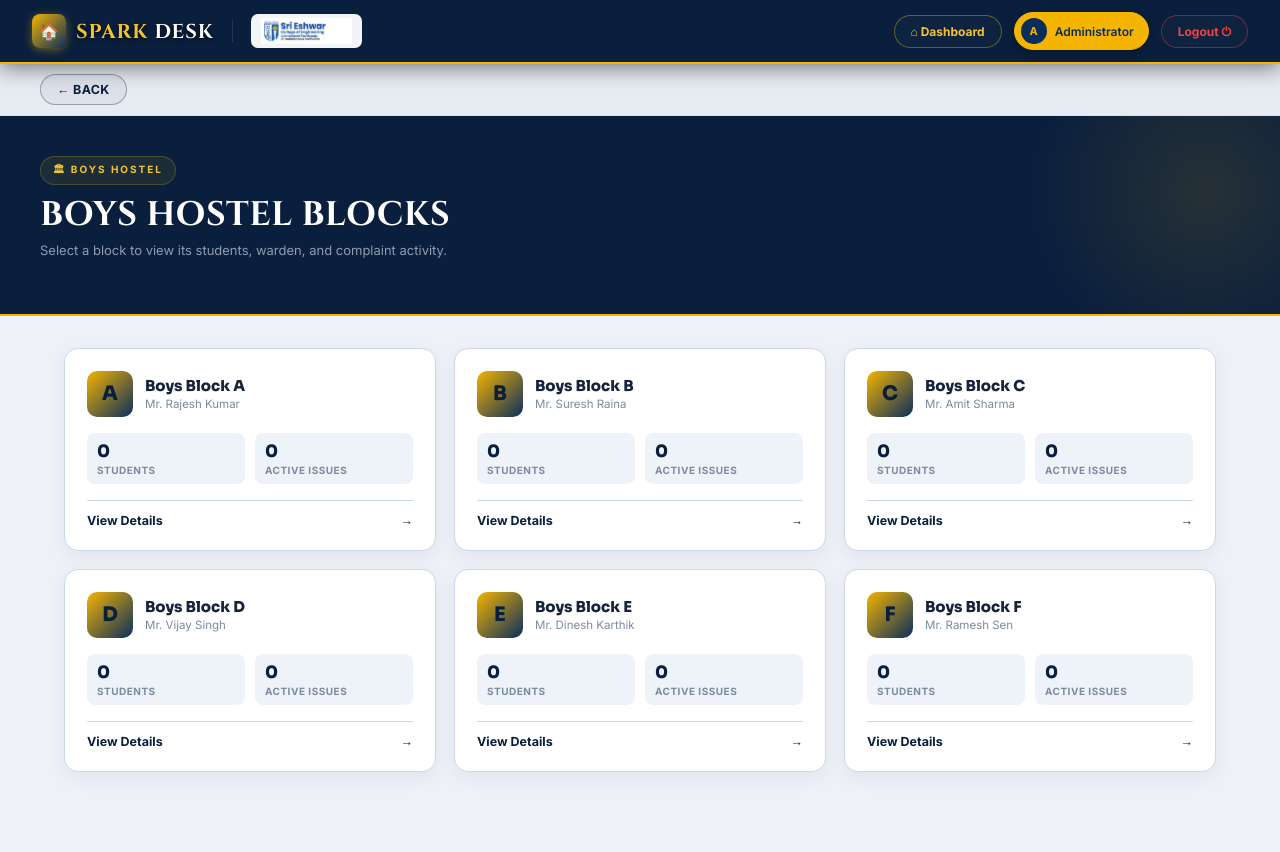
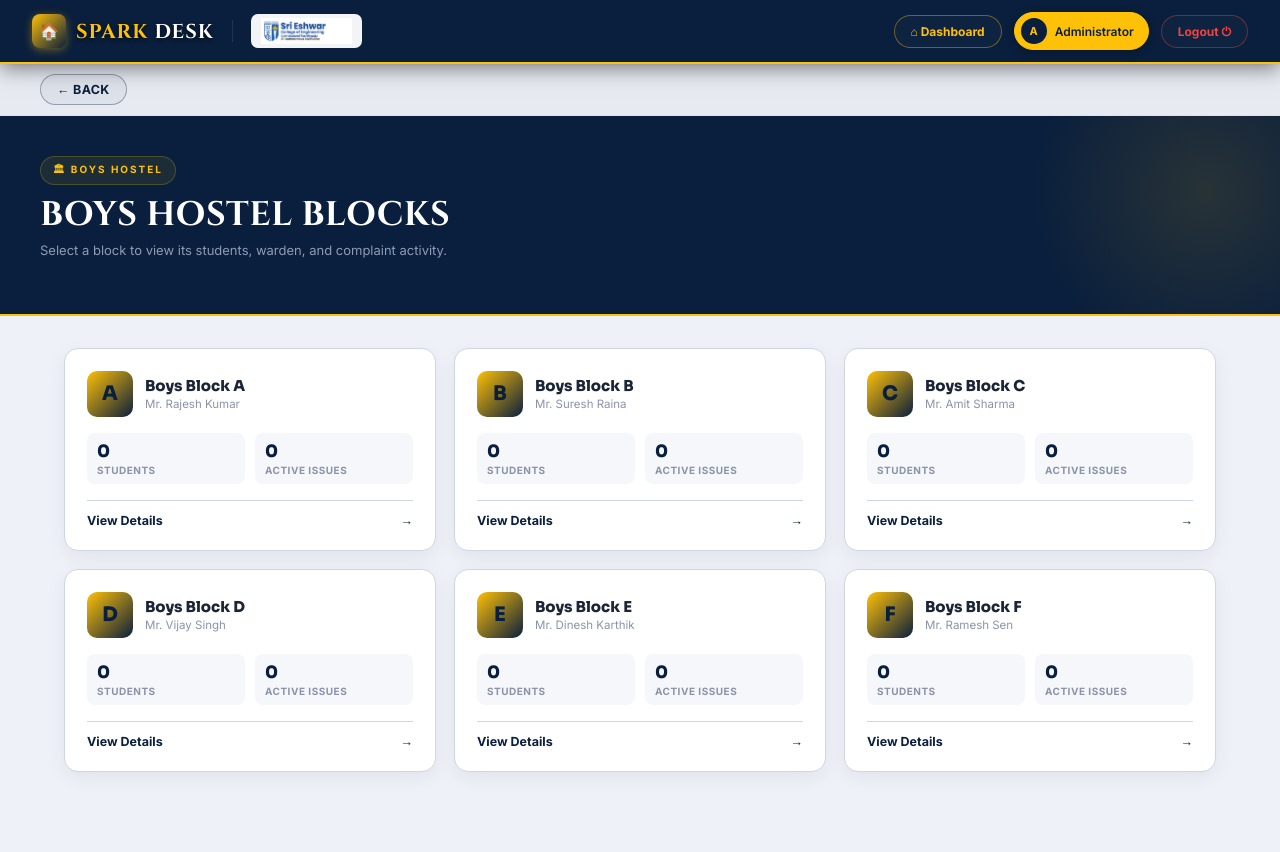
Before and after one commit to Ragul-20/spark_desk, a Flask app: page /boys in a window 1280 px wide. Run offline with Flask 3, Linux system fonts and the light colour scheme; the visitor is signed in with stand-in values (Sample User, id 1); data comes from the database, SQL or seed files in the repository; data that the repository does not hold is empty.

Commit message:
Update color variables and styles in hostel_blocks_list.html

```diff
--- a/templates/hostel_blocks_list.html
+++ b/templates/hostel_blocks_list.html
@@ -7,16 +7,21 @@
   <style>
     *, *::before, *::after { margin: 0; padding: 0; box-sizing: border-box; }
     :root {
-      --bg:      #eef2f8;
+      --bg:      #eef1f7;
       --surface: #0A1F3D;
       --card:    #ffffff;
-      --card2:   #eef3fa;
-      --border:  #c9d8ec;
+      --card2:   #f5f7fb;
+      --border:  #cdd6e6;
       --blue:    #0A1F3D;
-      --gold:    #F4B400;
-      --text:    #16233A;
-      --muted:   #0A1F3D;
-      --dim:     #7c8aa0;
+      --gold:    #ffc107;
+      --green:   #166534;
+      --orange:  #92400e;
+      --red:     #991b1b;
+      --sky:     #0A1F3D;
+      --purple:  #6b21a8;
+      --text:    #1c2536;
+      --muted:   #5b6478;
+      --dim:     #8a93a8;
     }
     html, body { width: 100%; overflow-x: hidden; }
     body { font-family: 'Inter', sans-serif; background: var(--bg); color: var(--text); min-height: 100vh; }
@@ -25,32 +30,32 @@
     .navbar { position: sticky; top: 0; z-index: 300; background: var(--surface); border-bottom: 2px solid var(--gold); display: flex; align-items: center; justify-content: space-between; padding: 0 32px; height: 64px; width: 100%; box-shadow: 0 4px 20px rgba(0,0,0,0.5); }
     .nb-left { display: flex; align-items: center; gap: 18px; flex-shrink: 0; }
     .nb-brand { display: flex; align-items: center; gap: 10px; text-decoration: none; flex-shrink: 0; }
-    .nb-icon  { width: 34px; height: 34px; background: linear-gradient(135deg, var(--gold), #0A2E5C); border-radius: 8px; display: flex; align-items: center; justify-content: center; font-size: 16px; flex-shrink: 0; box-shadow: 0 2px 8px rgba(244,180,0,0.4); }
-    .nb-name  { font-family: 'Cinzel', serif; font-size: 20px; font-weight: 700; color: #F4C430; text-transform: uppercase; letter-spacing: 1px; text-shadow: 0 2px 4px rgba(0,0,0,0.8); white-space: nowrap; }
+    .nb-icon  { width: 34px; height: 34px; background: linear-gradient(135deg, var(--gold), #0A1F3D); border-radius: 8px; display: flex; align-items: center; justify-content: center; font-size: 16px; flex-shrink: 0; box-shadow: 0 2px 8px rgba(255, 193, 7,0.4); }
+    .nb-name  { font-family: 'Cinzel', serif; font-size: 20px; font-weight: 700; color: #ffc107; text-transform: uppercase; letter-spacing: 1px; text-shadow: 0 2px 4px rgba(0,0,0,0.8); white-space: nowrap; }
     .nb-name span { color: white; }
     .nb-sep   { width: 1px; height: 22px; background: rgba(255,255,255,0.1); flex-shrink: 0; }
     .nb-logo-wrap { background: rgba(255,255,255,0.95); border-radius: 7px; padding: 4px 10px; display: flex; align-items: center; }
     .nb-logo-wrap img { height: 26px; display: block; }
     .nb-right { display: flex; align-items: center; gap: 12px; flex-shrink: 0; }
-    .user-chip { display: flex; align-items: center; gap: 8px; background: var(--gold); border: 1.5px solid #F4B400; border-radius: 30px; padding: 5px 14px 5px 6px; font-size: 12px; color: #0A2E5C; max-width: 220px; overflow: hidden; font-weight: 600; box-shadow: 0 2px 8px rgba(0,0,0,0.3); }
+    .user-chip { display: flex; align-items: center; gap: 8px; background: var(--gold); border: 1.5px solid #ffc107; border-radius: 30px; padding: 5px 14px 5px 6px; font-size: 12px; color: #0A1F3D; max-width: 220px; overflow: hidden; font-weight: 600; box-shadow: 0 2px 8px rgba(0,0,0,0.3); }
     .user-chip span { overflow: hidden; text-overflow: ellipsis; white-space: nowrap; }
-    .user-av { width: 26px; height: 26px; background: #0A2E5C; border-radius: 50%; display: flex; align-items: center; justify-content: center; font-size: 11px; color: var(--gold); font-weight: 700; flex-shrink: 0; }
-    .nb-link { text-decoration: none; color: #a8b3cf; font-size: 12px; font-weight: 700; padding: 8px 16px; border-radius: 20px; border: 1.5px solid rgba(244, 180, 0, 0.4); background: rgba(255,255,255,0.02); color: #F4C430; transition: .18s; white-space: nowrap; }
-    .nb-link:hover { border-color: var(--gold); background: rgba(244, 180, 0, 0.12); color: #F4C430; }
+    .user-av { width: 26px; height: 26px; background: #0A1F3D; border-radius: 50%; display: flex; align-items: center; justify-content: center; font-size: 11px; color: var(--gold); font-weight: 700; flex-shrink: 0; }
+    .nb-link { text-decoration: none; color: #a8b3cf; font-size: 12px; font-weight: 700; padding: 8px 16px; border-radius: 20px; border: 1.5px solid rgba(255, 193, 7, 0.4); background: rgba(255,255,255,0.02); color: #ffc107; transition: .18s; white-space: nowrap; }
+    .nb-link:hover { border-color: var(--gold); background: rgba(255, 193, 7, 0.12); color: #ffc107; }
     .nb-link.logout { border-color: rgba(239, 68, 68, 0.4); color: #ef4444; }
     .nb-link.logout:hover { background: rgba(239, 68, 68, 0.1); border-color: #ef4444; }
 
     /* BACK NAV BAR */
-    .back-nav-bar { background: rgba(10,31,61,0.03); border-bottom: 1px solid rgba(244, 180, 0, 0.18); padding: 10px 24px; }
+    .back-nav-bar { background: rgba(10,31,61,0.03); border-bottom: 1px solid rgba(255, 193, 7, 0.18); padding: 10px 24px; }
     .back-nav-inner { max-width: 1200px; margin: 0 auto; }
     .back-btn { display: inline-flex; align-items: center; gap: 6px; background: rgba(10,31,61,0.04); border: 1.5px solid rgba(10,31,61,0.35); color: var(--blue); font-size: 12.5px; font-weight: 700; letter-spacing: 0.3px; text-transform: uppercase; padding: 7px 16px; border-radius: 20px; cursor: pointer; transition: all 0.18s; text-decoration: none; }
-    .back-btn:hover, .back-btn:focus-visible { background: linear-gradient(135deg, #ffd54f, #F4B400); color: #0A1F3D; border-color: #F4B400; transform: translateX(-2px); box-shadow: 0 4px 12px rgba(244, 180, 0, 0.25); outline: none; }
+    .back-btn:hover, .back-btn:focus-visible { background: linear-gradient(135deg, #ffd54f, #ffc107); color: #0A1F3D; border-color: #ffc107; transform: translateX(-2px); box-shadow: 0 4px 12px rgba(255, 193, 7, 0.25); outline: none; }
 
     /* HERO */
     .hero { position: relative; background: radial-gradient(circle at 80% 20%, #0A1F3D 0%, #0A1F3D 100%); border-bottom: 2px solid var(--gold); color: white; padding: 40px 32px 56px; overflow: hidden; }
-    .hero-orb1 { position: absolute; top: -100px; right: -100px; width: 350px; height: 350px; background: radial-gradient(circle, rgba(244,180,0,0.12) 0%, transparent 70%); border-radius: 50%; pointer-events: none; }
+    .hero-orb1 { position: absolute; top: -100px; right: -100px; width: 350px; height: 350px; background: radial-gradient(circle, rgba(255, 193, 7,0.12) 0%, transparent 70%); border-radius: 50%; pointer-events: none; }
     .hero-inner { max-width: 1200px; margin: 0 auto; position: relative; z-index: 10; }
-    .hero-tag { display: inline-flex; align-items: center; gap: 6px; background: rgba(255,215,0,0.08); border: 1px solid rgba(255,215,0,0.2); color: #F4C430; font-size: 10px; font-weight: 700; letter-spacing: 2px; text-transform: uppercase; padding: 5px 12px; border-radius: 20px; margin-bottom: 10px; }
+    .hero-tag { display: inline-flex; align-items: center; gap: 6px; background: rgba(255,215,0,0.08); border: 1px solid rgba(255,215,0,0.2); color: #ffc107; font-size: 10px; font-weight: 700; letter-spacing: 2px; text-transform: uppercase; padding: 5px 12px; border-radius: 20px; margin-bottom: 10px; }
     .hero h1 { font-family: 'Cinzel', serif; font-size: clamp(22px, 3vw, 34px); color: #fff; line-height: 1.2; text-transform: uppercase; letter-spacing: 0.5px; }
     .hero-sub { color: #8f9bb3; font-size: 13px; margin-top: 6px; max-width: 560px; }
 
@@ -61,9 +66,9 @@
     @media (max-width: 560px) { .blocks-grid { grid-template-columns: 1fr; } }
 
     .block-card { display: block; text-decoration: none; color: inherit; background: var(--card); border: 1.5px solid var(--border); border-radius: 14px; padding: 22px; position: relative; box-shadow: 0 6px 20px rgba(0,0,0,0.06); transition: all 0.2s; }
-    .block-card:hover, .block-card:focus-visible { transform: translateY(-3px); border-color: var(--gold); box-shadow: 0 10px 26px rgba(244,180,0,0.2); outline: none; }
+    .block-card:hover, .block-card:focus-visible { transform: translateY(-3px); border-color: var(--gold); box-shadow: 0 10px 26px rgba(255, 193, 7,0.2); outline: none; }
     .block-card-top { display: flex; align-items: center; gap: 12px; margin-bottom: 16px; }
-    .block-card-badge { width: 46px; height: 46px; border-radius: 10px; background: linear-gradient(135deg, var(--gold), #0A2E5C); display: flex; align-items: center; justify-content: center; font-family: 'Sora', sans-serif; font-size: 20px; font-weight: 900; color: #0A1F3D; flex-shrink: 0; }
+    .block-card-badge { width: 46px; height: 46px; border-radius: 10px; background: linear-gradient(135deg, var(--gold), #0A1F3D); display: flex; align-items: center; justify-content: center; font-family: 'Sora', sans-serif; font-size: 20px; font-weight: 900; color: #0A1F3D; flex-shrink: 0; }
     .block-card-title { font-family: 'Sora', sans-serif; font-size: 15px; font-weight: 800; color: var(--text); }
     .block-card-sub { font-size: 11.5px; color: var(--dim); margin-top: 2px; }
 
```
